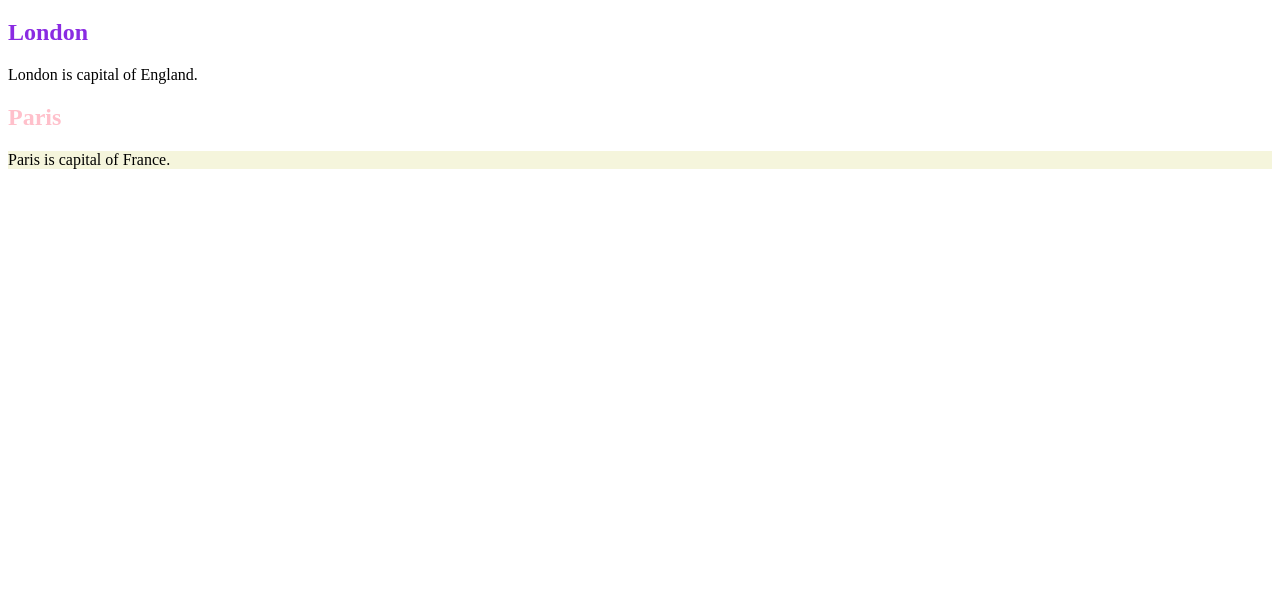
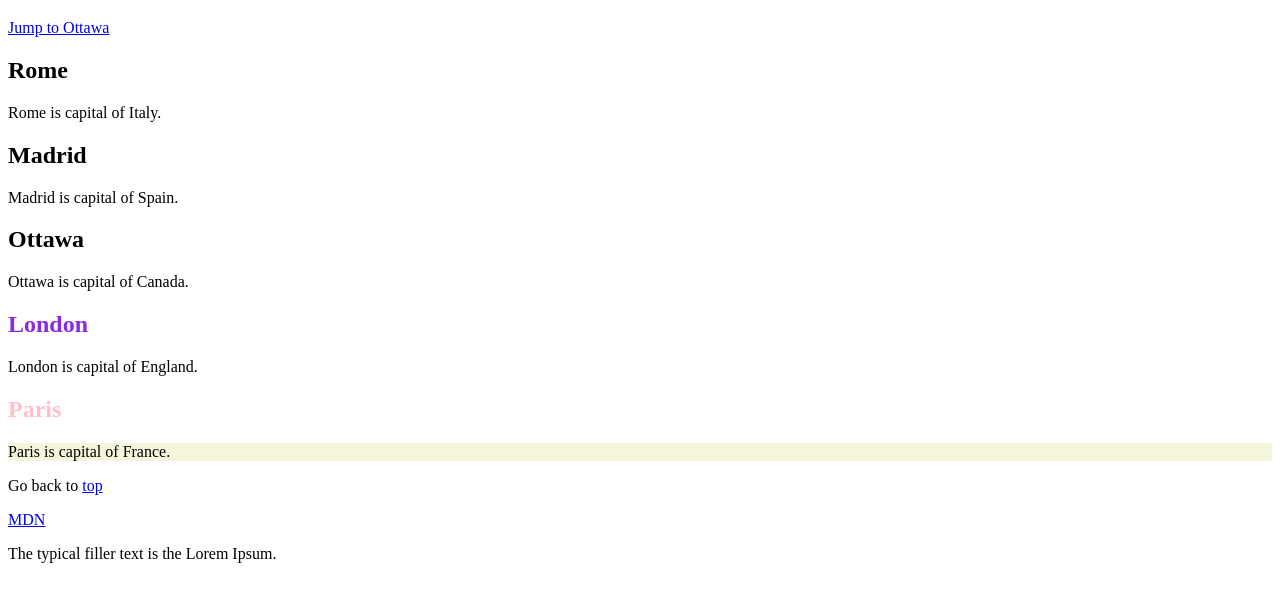
Before and after one commit to ChrisRyanTang/1620, a plain HTML site: page index.html in a window 1280 px wide. Shown: the part 61-662 px from the top of the page. Drawn offline with Linux system fonts and the light colour scheme.

Commit message:
added going up and down smoothly

```diff
--- a/css/stylesheet.css
+++ b/css/stylesheet.css
@@ -9,3 +9,11 @@
 #uppercase-two {
     color:blueviolet;
 }
+
+html {
+    scroll-behavior: smooth;
+}
+
+.lorem {
+
+}
--- a/index.html
+++ b/index.html
@@ -5,10 +5,21 @@
     <link rel="stylesheet" href="css/stylesheet.css" />
   </head>
   <body>
-    <h1 class="uppercase">Capitals</h1>
+    <h1 id="capital-top" class="uppercase">Capitals</h1>
+    <p><a href="#ottawa">Jump to Ottawa</a></p>
+    <h2>Rome</h2>
+    <p>Rome is capital of Italy.</p>
+    <h2>Madrid</h2>
+    <p>Madrid is capital of Spain.</p>
+    <h2 id="ottawa">Ottawa</h2>
+    <p>Ottawa is capital of Canada.</p>
     <h2 id="uppercase-two">London</h2>
     <p>London is capital of England.</p>
     <h2 class="uppercase">Paris</h2>
     <p class="bd">Paris is capital of France.</p>
+
+    <p>Go back to <a href="#capital-top">top</a></p>
+    <a href="https://en.wikipedia.org/wiki/Martyrs%27_Day_(India)#23_March">MDN</a>
+    <p id="lorem">The typical filler text is the <span>Lorem Ipsum</span>.</p>
   </body>
 </html>
```
